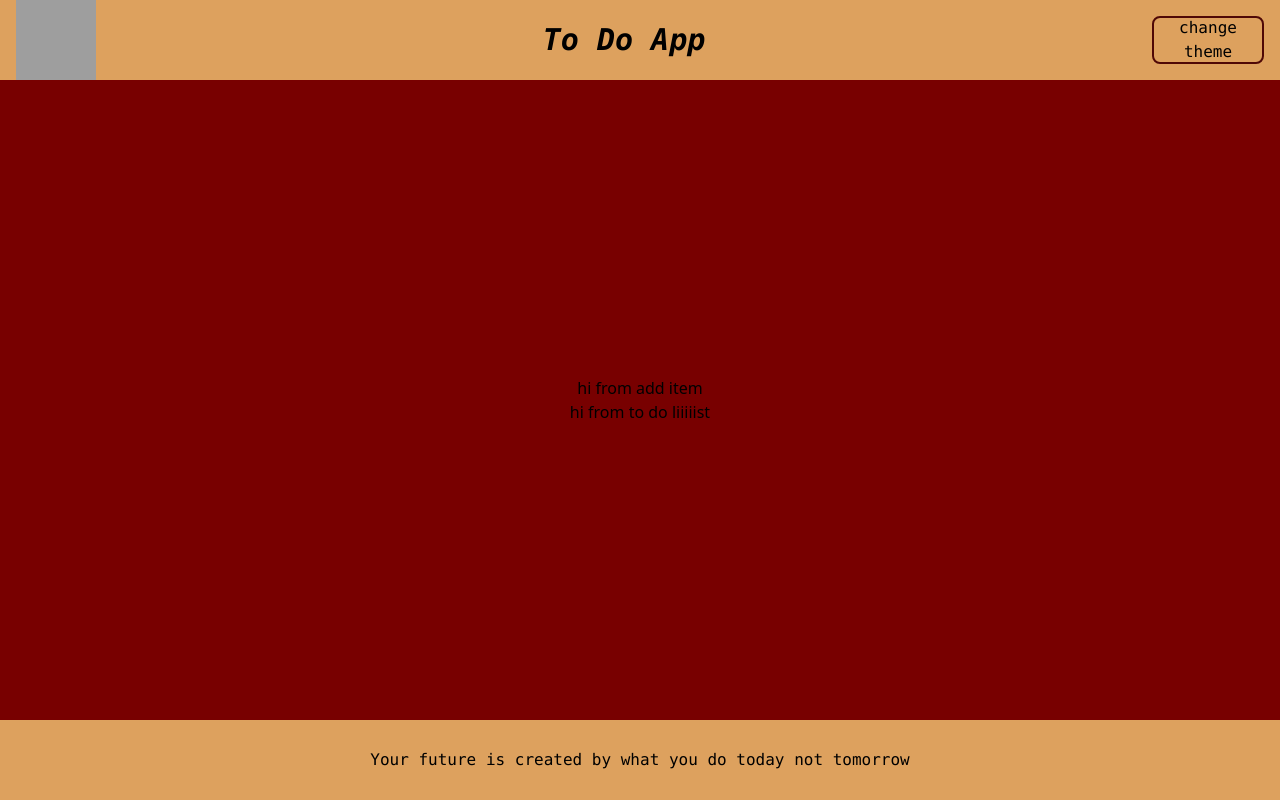
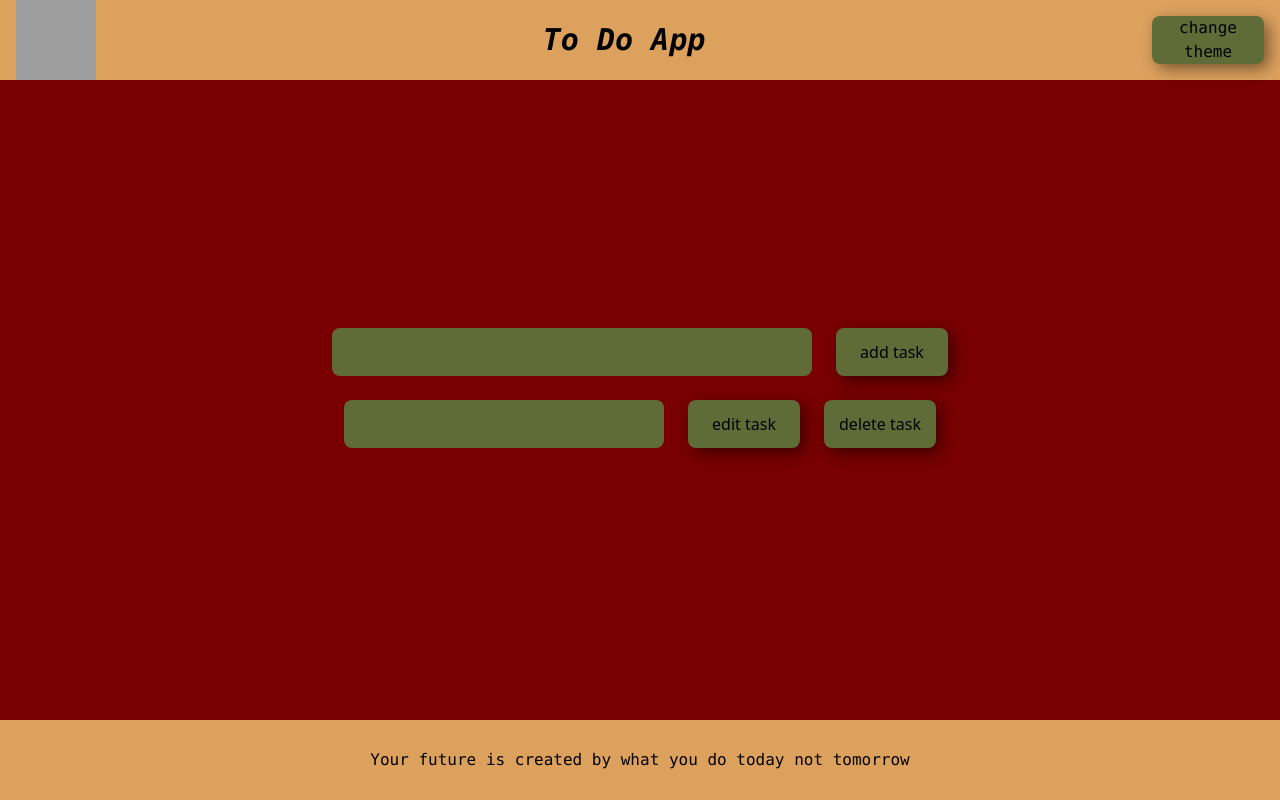
Before and after one commit to Hanieh-salehii/Advanced-FrontEnd-exercises, a React (Create React App) app: page / in a window 1280 px wide. Built offline with nearby package versions, Linux system fonts and the light colour scheme; grey boxes are pictures that could not be loaded.

Commit message:
making components

```diff
--- a/src/components/button/index.jsx
+++ b/src/components/button/index.jsx
@@ -2,7 +2,7 @@ import React from "react";
 const Button = ({ name }) => {
   return (
     <>
-      <button className="w-28 h-12 border-2 border-dark-red rounded-lg flex justify-center items-center">
+      <button style={{boxShadow:"5px 5px 15px 0px rgba(0,0,0,0.46)"}} className=" w-28 h-12 rounded-lg flex justify-center items-center bg-light-green">
         {name}
       </button>
     </>
--- a/src/components/main/add-item.jsx
+++ b/src/components/main/add-item.jsx
@@ -1,8 +1,10 @@
 import React from "react";
+import Button from "../button/index"
 const AddItem = () =>{
     return(
-        <div >
-            hi from add item
+        <div className="flex flex-row justify-center w-1/2 gap-spacing-4 mb-spacing-4">
+            <input type="text" id="to-do-input" name="to-do-input" className="w-9/12 outline-0 bg-light-green rounded-lg flex justify-center items-center px-spacing-3"/>
+            <Button name="add task"/>
         </div>
     )
 }
--- /dev/null
+++ b/src/components/main/edit-item.jsx
@@ -0,0 +1,16 @@
+import React from "react";
+import Button from "../button/index";
+const EditItem = () => {
+  return (
+    <div className="flex flex-row justify-center w-1/2 gap-spacing-4 mb-spacing-4">
+      <input
+        type="text"
+        id="to-do-input"
+        name="to-do-input"
+        className="w-9/12 outline-0 bg-light-green rounded-lg flex justify-center items-center px-spacing-3"
+      />
+      <Button name="edit task" />
+    </div>
+  );
+};
+export default EditItem;
--- a/src/components/main/index.jsx
+++ b/src/components/main/index.jsx
@@ -1,6 +1,6 @@
 import React from "react";
+import ToDoList from "./todo-list";
 import AddItem from "./add-item";
-import ToDoList from "./todo-list";
 const Main = () => {
   return (
     <div
--- a/src/components/main/todo-list.jsx
+++ b/src/components/main/todo-list.jsx
@@ -1,9 +1,17 @@
 import React from "react";
-const ToDoList = () =>{
-    return(
-        <div>
-            hi from to do liiiiist
-        </div>
-    )
-}
+import Button from "../button";
+const ToDoList = () => {
+  return (
+    <div className="flex flex-row justify-center w-1/2 mb-spacing-4 gap-spacing-4">
+      <input
+        type="text"
+        id="to-do-input"
+        name="to-do-input"
+        className="w-1/2 outline-0 bg-light-green rounded-lg flex justify-center items-center px-spacing-3"
+      />
+      <Button name="edit task"  />
+      <Button name="delete task" />
+    </div>
+  );
+};
 export default ToDoList;
--- a/tailwind.config.js
+++ b/tailwind.config.js
@@ -8,8 +8,7 @@ module.exports = {
       "dark-beige": "#BC6C25",
       "light-beige": "#DDA15E",
       "light-green": "#606C38",
-      "dark-green": "#ffc82c",
-      "gray-dark": "#283618",
+      "dark-green": "#283618",
     },
     extend: {
       spacing: {
```
